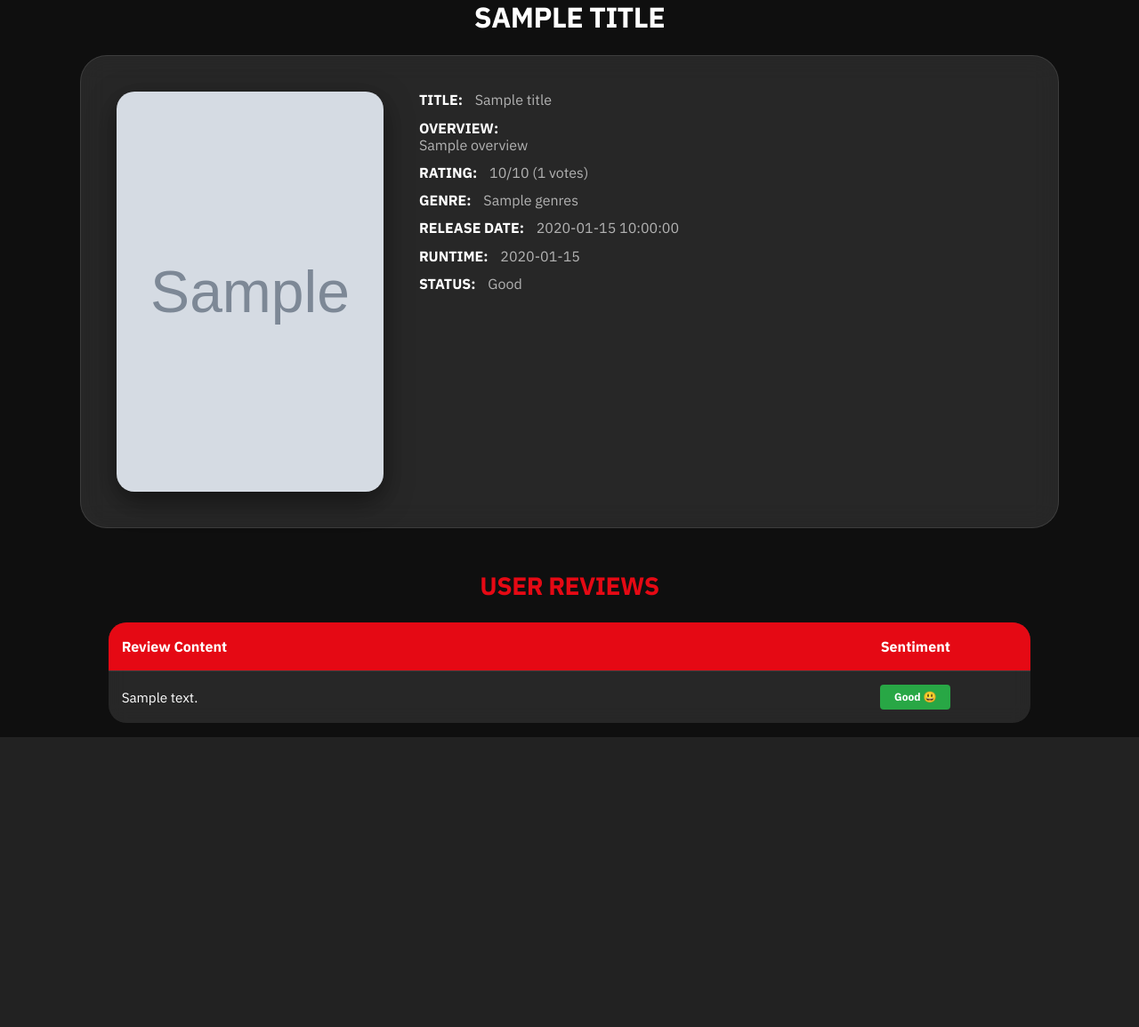
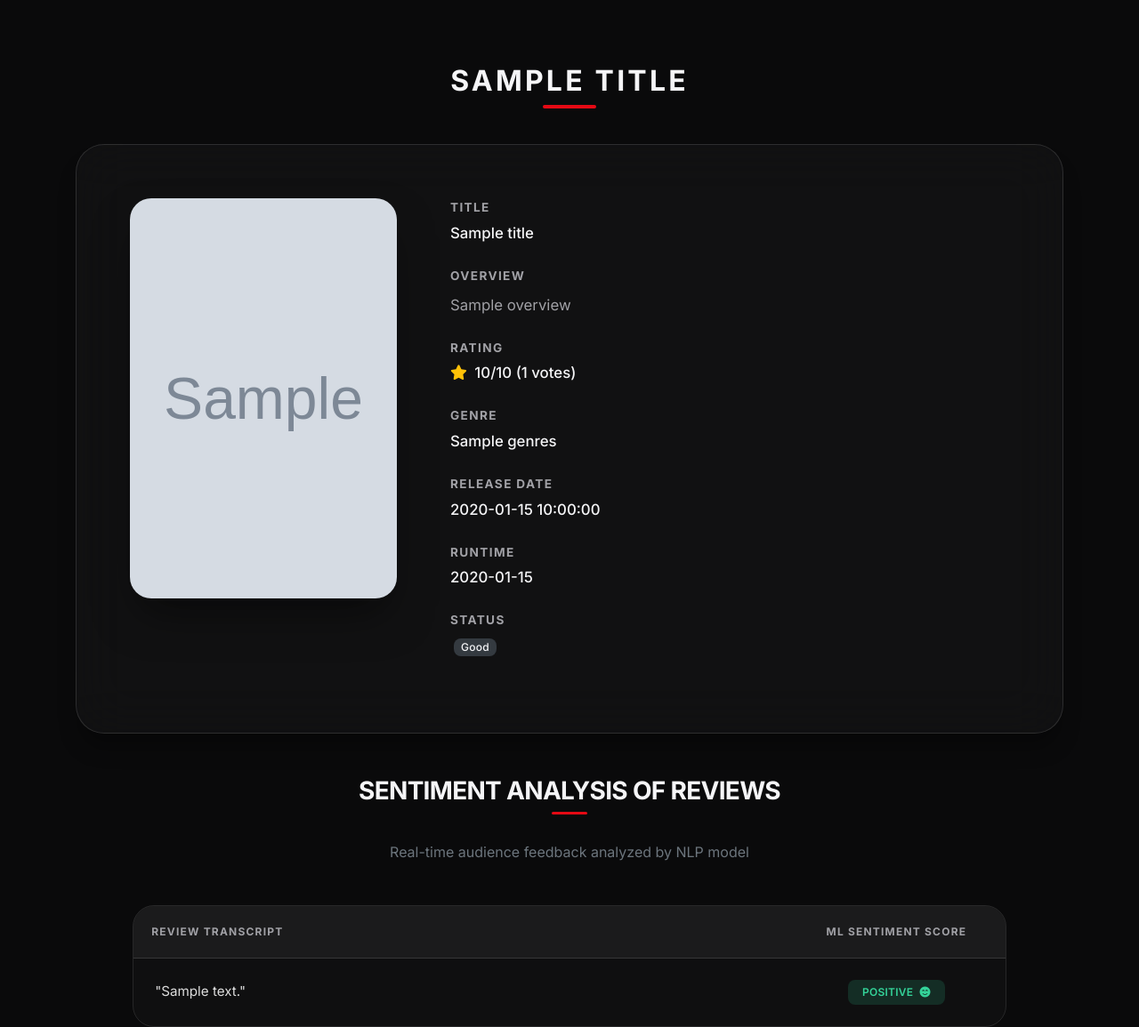
Before and after one commit to lightyagami/AIMRS, a Flask app: template templates/recommend.html in a window 1280 px wide. Shown: the whole page at 89% size. Before the commit the page ends 829 px from the top, so only its background shows below. Run offline with Flask 2, Linux system fonts and the light colour scheme; the template is opened without the code that fills it: most values are stand-ins (such as "Sample title", 1, 10 or a date in 2020); grey boxes marked "Sample" are stand-in pictures; parts of the project's set-up code (start-up, migrations or seed data) failed here and were passed over; some libraries are stand-ins or nearby versions.

Commit message:
tweak ui

```diff
--- a/static/style.css
+++ b/static/style.css
@@ -1,250 +1,335 @@
 :root {
   --primary-color: #e50914;
-  --bg-color: #0f0f0f;
-  --card-bg: rgba(255, 255, 255, 0.05);
-  --text-color: #ffffff;
-  --text-muted: #b3b3b3;
-  --glass-bg: rgba(255, 255, 255, 0.1);
-  --glass-border: rgba(255, 255, 255, 0.1);
+  --primary-hover: #ff1f2d;
+  --bg-color: #0a0a0b;
+  --card-bg: rgba(255, 255, 255, 0.03);
+  --text-color: #f5f5f7;
+  --text-muted: #a1a1a6;
+  --glass-bg: rgba(255, 255, 255, 0.08);
+  --glass-border: rgba(255, 255, 255, 0.12);
+  --accent-gradient: linear-gradient(135deg, #e50914 0%, #9b070e 100%);
+  --shadow-sm: 0 4px 6px -1px rgba(0, 0, 0, 0.1), 0 2px 4px -1px rgba(0, 0, 0, 0.06);
+  --shadow-lg: 0 20px 25px -5px rgba(0, 0, 0, 0.3), 0 10px 10px -5px rgba(0, 0, 0, 0.04);
 }
 
 body {
   background-color: var(--bg-color);
   color: var(--text-color);
-  font-family: 'IBM Plex Sans', sans-serif;
+  font-family: 'Inter', -apple-system, BlinkMacSystemFont, "Segoe UI", Roboto, Helvetica, Arial, sans-serif;
   margin: 0;
   padding: 0;
   overflow-x: hidden;
+  -webkit-font-smoothing: antialiased;
 }
 
 #content {
-  background: linear-gradient(rgba(15, 15, 15, 0.8), rgba(15, 15, 15, 0.9)), url("../static/image.jpg");
-  background-attachment: fixed;
-  background-size: cover;
+  background: radial-gradient(circle at top right, rgba(229, 9, 20, 0.05), transparent),
+              radial-gradient(circle at bottom left, rgba(229, 9, 20, 0.05), transparent),
+              var(--bg-color);
   min-height: 100vh;
 }
 
 h1, h2, h3, h4, h5 {
   font-weight: 700;
-  letter-spacing: -0.5px;
+  letter-spacing: -0.025em;
 }
 
 h1 {
-  color: var(--primary-color);
-  text-transform: uppercase;
-  margin-bottom: 2rem;
-  text-shadow: 0 4px 10px rgba(0, 0, 0, 0.5);
+  font-size: 3.5rem;
+  background: linear-gradient(to bottom, #ffffff 0%, #a1a1a6 100%);
+  -webkit-background-clip: text;
+  -webkit-text-fill-color: transparent;
+  margin-bottom: 1.5rem;
 }
 
 /* Search Container */
 .ml-container {
-  padding: 100px 20px;
+  padding: 120px 20px 60px;
   display: flex;
   flex-direction: column;
   align-items: center;
+  text-align: center;
+}
+
+.search-wrapper {
+  position: relative;
+  width: 100%;
+  max-width: 700px;
+  margin-top: 2rem;
 }
 
 #autoComplete {
-  background-color: var(--glass-bg) !important;
-  backdrop-filter: blur(10px);
+  background: var(--glass-bg) !important;
+  backdrop-filter: blur(20px);
+  -webkit-backdrop-filter: blur(20px);
   border: 1px solid var(--glass-border) !important;
   color: white !important;
-  border-radius: 30px !important;
-  padding: 15px 25px !important;
-  font-size: 1.1rem !important;
+  border-radius: 16px !important;
+  padding: 20px 30px !important;
+  font-size: 1.2rem !important;
   width: 100% !important;
-  max-width: 600px;
-  transition: all 0.3s ease;
+  transition: all 0.4s cubic-bezier(0.4, 0, 0.2, 1) !important;
+  box-shadow: var(--shadow-lg);
 }
 
 #autoComplete:focus {
-  background-color: rgba(255, 255, 255, 0.15) !important;
-  box-shadow: 0 0 20px rgba(229, 9, 20, 0.2);
+  background: rgba(255, 255, 255, 0.12) !important;
+  border-color: rgba(229, 9, 20, 0.5) !important;
+  box-shadow: 0 0 0 4px rgba(229, 9, 20, 0.15), var(--shadow-lg);
+  transform: translateY(-2px);
 }
 
 .movie-button {
-  background-color: var(--primary-color) !important;
+  background: var(--accent-gradient) !important;
   border: none !important;
-  border-radius: 30px !important;
-  padding: 12px 40px !important;
+  border-radius: 12px !important;
+  padding: 14px 48px !important;
   font-weight: 600 !important;
-  text-transform: uppercase;
-  letter-spacing: 1px;
-  transition: transform 0.2s ease, box-shadow 0.2s ease !important;
-  margin-top: 20px;
+  font-size: 1.1rem !important;
+  transition: all 0.3s cubic-bezier(0.4, 0, 0.2, 1) !important;
+  margin-top: 30px;
+  box-shadow: 0 4px 15px rgba(229, 9, 20, 0.3) !important;
 }
 
 .movie-button:hover:not(:disabled) {
-  transform: translateY(-2px);
-  box-shadow: 0 5px 15px rgba(229, 9, 20, 0.4) !important;
+  transform: translateY(-3px) scale(1.02);
+  box-shadow: 0 8px 25px rgba(229, 9, 20, 0.4) !important;
+}
+
+.movie-button:active:not(:disabled) {
+  transform: translateY(0);
 }
 
 /* Movie Details Section */
 #mcontent {
   display: flex;
-  gap: 40px;
-  padding: 40px;
-  background: var(--glass-bg);
-  backdrop-filter: blur(15px);
-  border-radius: 30px;
+  gap: 60px;
+  padding: 60px;
+  background: rgba(255, 255, 255, 0.03);
+  backdrop-filter: blur(30px);
+  -webkit-backdrop-filter: blur(30px);
+  border-radius: 32px;
   border: 1px solid var(--glass-border);
-  margin: 20px auto;
-  max-width: 1100px;
+  margin: 40px auto;
+  max-width: 1200px;
+  box-shadow: var(--shadow-lg);
 }
 
 .poster {
-  border-radius: 20px;
-  box-shadow: 0 10px 30px rgba(0, 0, 0, 0.5);
-  transition: transform 0.3s ease;
+  border-radius: 24px;
+  box-shadow: 0 25px 50px -12px rgba(0, 0, 0, 0.5);
+  transition: all 0.5s cubic-bezier(0.4, 0, 0.2, 1);
 }
 
 .poster:hover {
-  transform: scale(1.02);
+  transform: scale(1.03) rotate(1deg);
+}
+
+#details {
+  display: flex;
+  flex-direction: column;
+  justify-content: center;
 }
 
 #details h6 {
-  font-size: 1rem;
-  margin-bottom: 12px;
-  color: var(--text-muted);
+  font-size: 1.05rem;
+  margin-bottom: 1.5rem;
+  line-height: 1.6;
 }
 
-#details h6 strong, #details h6 b {
-  color: white;
-  margin-right: 10px;
+#details h6 strong {
+  color: var(--text-muted);
+  font-size: 0.85rem;
+  text-transform: uppercase;
+  letter-spacing: 0.1em;
+  display: block;
+  margin-bottom: 4px;
 }
 
-/* Cards */
+#details h6 span, #details h6:not(#overview) {
+  color: var(--text-color);
+  font-weight: 500;
+}
+
+/* Cards Grid */
 .movie-content {
   display: grid;
-  grid-template-columns: repeat(auto-fill, minmax(200px, 1fr));
-  gap: 30px;
-  padding: 40px;
+  grid-template-columns: repeat(auto-fill, minmax(220px, 1fr));
+  gap: 32px;
+  padding: 20px 0;
 }
 
 .card {
   background: var(--card-bg) !important;
   border: 1px solid var(--glass-border) !important;
-  border-radius: 20px !important;
+  border-radius: 24px !important;
   overflow: hidden;
-  transition: all 0.3s ease !important;
-  backdrop-filter: blur(5px);
+  transition: all 0.4s cubic-bezier(0.4, 0, 0.2, 1) !important;
+  cursor: pointer;
 }
 
 .card:hover {
-  transform: translateY(-10px);
-  background: rgba(255, 255, 255, 0.1) !important;
-  border-color: var(--primary-color) !important;
+  transform: translateY(-12px);
+  background: rgba(255, 255, 255, 0.08) !important;
+  border-color: rgba(229, 9, 20, 0.4) !important;
+  box-shadow: 0 20px 40px rgba(0, 0, 0, 0.4);
 }
 
 .card-img-top {
   border-radius: 0 !important;
+  transition: transform 0.6s ease;
+}
+
+.card:hover .card-img-top {
+  transform: scale(1.05);
 }
 
 .card-body {
-  padding: 15px !important;
-  text-align: center;
+  padding: 20px !important;
+  background: linear-gradient(to top, rgba(0,0,0,0.8), transparent);
 }
 
 .card-title {
-  font-size: 1rem !important;
+  font-size: 1.1rem !important;
   font-weight: 600 !important;
-  margin: 0 !important;
+  margin-bottom: 4px !important;
   color: white !important;
 }
 
-/* Tables */
+/* Table Refinement */
+.table-responsive {
+  border-radius: 24px;
+  overflow: hidden;
+  border: 1px solid var(--glass-border);
+}
+
 .table {
-  background: var(--glass-bg);
-  backdrop-filter: blur(10px);
-  border-radius: 20px;
-  overflow: hidden;
-  border: none !important;
+  background: rgba(255, 255, 255, 0.02);
+  margin-bottom: 0;
 }
 
 .table thead th {
-  background: var(--primary-color);
+  background: rgba(255, 255, 255, 0.05);
+  color: var(--text-muted);
+  text-transform: uppercase;
+  font-size: 0.75rem;
+  letter-spacing: 0.1em;
   border: none !important;
-  padding: 15px !important;
+  padding: 20px !important;
 }
 
 .table td {
   border-color: var(--glass-border) !important;
-  padding: 15px !important;
-  vertical-align: middle !important;
+  padding: 24px !important;
+}
+
+.badge {
+  border-radius: 8px;
+  font-weight: 600;
+  letter-spacing: 0.02em;
+}
+
+.badge-success {
+  background-color: rgba(52, 211, 153, 0.15) !important;
+  color: #34d399 !important;
+}
+
+.badge-danger {
+  background-color: rgba(248, 113, 113, 0.15) !important;
+  color: #f87171 !important;
 }
 
 /* Loader */
 #loader {
   display: none;
   position: fixed;
-  top: 0;
-  left: 0;
-  width: 100%;
-  height: 100%;
-  background: rgba(0, 0, 0, 0.8);
-  backdrop-filter: blur(5px);
+  inset: 0;
+  background: rgba(10, 10, 11, 0.8);
+  backdrop-filter: blur(12px);
   z-index: 1000;
   justify-content: center;
   align-items: center;
 }
 
-.fail {
-  display: none;
+/* Modal Styling */
+.modal-content {
+  background: #121214 !important;
+  border: 1px solid var(--glass-border) !important;
+  border-radius: 32px !important;
+  box-shadow: var(--shadow-lg);
 }
 
-/* Autocomplete styling */
+.modal-header {
+  border-bottom: 1px solid var(--glass-border) !important;
+  padding: 24px 32px !important;
+}
+
+.modal-body {
+  padding: 32px !important;
+}
+
+/* Autocomplete Customization */
 #food_list {
-  background-color: #1a1a1a;
+  background: #1a1a1c;
   border: 1px solid var(--glass-border);
-  border-radius: 15px;
-  list-style: none;
-  padding: 10px;
-  margin-top: 10px;
-  max-width: 600px;
-  width: 100%;
-  position: absolute;
-  z-index: 100;
-  box-shadow: 0 10px 25px rgba(0,0,0,0.5);
+  border-radius: 16px;
+  box-shadow: var(--shadow-lg);
+  margin-top: 8px;
+  overflow: hidden;
 }
 
 #food_list li {
-  padding: 12px 20px;
-  cursor: pointer;
-  border-radius: 10px;
-  transition: all 0.2s ease;
+  padding: 14px 20px;
+  font-weight: 500;
   color: var(--text-muted);
 }
 
 #food_list li:hover {
-  background-color: var(--primary-color);
+  background: rgba(229, 9, 20, 0.1);
   color: white;
 }
 
-#food_list li mark {
-  background-color: transparent;
-  color: white;
-  font-weight: 700;
+/* Sections */
+.section-title {
+  position: relative;
+  display: inline-block;
+  margin-bottom: 40px;
 }
 
-/* Responsiveness */
-@media (max-width: 768px) {
+.section-title::after {
+  content: '';
+  position: absolute;
+  bottom: -10px;
+  left: 50%;
+  transform: translateX(-50%);
+  width: 40px;
+  height: 3px;
+  background: var(--primary-color);
+  border-radius: 2px;
+}
+
+/* Scrollbar */
+::-webkit-scrollbar {
+  width: 8px;
+}
+::-webkit-scrollbar-track {
+  background: var(--bg-color);
+}
+::-webkit-scrollbar-thumb {
+  background: #333;
+  border-radius: 10px;
+}
+::-webkit-scrollbar-thumb:hover {
+  background: #444;
+}
+
+@media (max-width: 992px) {
   #mcontent {
     flex-direction: column;
-    padding: 20px;
-    align-items: center;
-    text-align: center;
+    gap: 40px;
+    padding: 30px;
   }
-
-  .poster-lg {
-    display: none;
-  }
-
-  .poster-sm {
-    display: block !important;
-  }
-
-  .movie-content {
-    grid-template-columns: repeat(auto-fill, minmax(150px, 1fr));
-    padding: 20px;
-  }
+  .poster-lg { display: none; }
+  .poster-sm { display: block !important; }
+  h1 { font-size: 2.5rem; }
 }
--- a/templates/recommend.html
+++ b/templates/recommend.html
@@ -4,22 +4,25 @@
   <meta charset="UTF-8">
   <meta name="viewport" content="width=device-width, initial-scale=1, shrink-to-fit=no">
   <!-- Google Fonts -->
-  <link href="https://fonts.googleapis.com/css2?family=IBM+Plex+Sans:wght@400;600;700&display=swap" rel="stylesheet">
+  <link rel="preconnect" href="https://fonts.googleapis.com">
+  <link rel="preconnect" href="https://fonts.gstatic.com" crossorigin>
+  <link href="https://fonts.googleapis.com/css2?family=Inter:wght@400;500;600;700&display=swap" rel="stylesheet">
   <!-- Font Awesome -->
-  <link rel="stylesheet" href="https://cdnjs.cloudflare.com/ajax/libs/font-awesome/4.7.0/css/font-awesome.min.css">
+  <link rel="stylesheet" href="https://cdnjs.cloudflare.com/ajax/libs/font-awesome/6.0.0/css/all.min.css">
   <!-- Bootstrap -->
-  <link rel="stylesheet" href="https://maxcdn.bootstrapcdn.com/bootstrap/4.0.0/css/bootstrap.min.css" integrity="sha384-Gn5384xqQ1aoWXA+058RXPxPg6fy4IWvTNh0E263XmFcJlSAwiGgFAW/dAiS6JXm" crossorigin="anonymous">
+  <link rel="stylesheet" href="https://maxcdn.bootstrapcdn.com/bootstrap/4.0.0/css/bootstrap.min.css">
   <link rel="stylesheet" type="text/css" href="{{ url_for('static',filename='style.css') }}">
 </head>
 
 <body>
-  <div class="results">
+  <div class="results mt-5 pt-4">
     <center>
-      <h2 id="name" class="text-uppercase mb-4">{{title}}</h2>
+      <h2 id="name" class="text-uppercase mb-2" style="letter-spacing: 0.1em; font-weight: 800;">{{title}}</h2>
+      <div style="width: 60px; height: 4px; background: var(--primary-color); border-radius: 2px; margin-bottom: 40px;"></div>
     </center>
   </div>
 
-  <div id="mycontent">
+  <div id="mycontent" class="container">
     <div id="mcontent">
       <div class="poster-lg">
         <img class="poster" height="450" width="300" src="{{poster}}" alt="{{title}}">
@@ -28,13 +31,13 @@
         <img class="poster" height="400" width="250" src="{{poster}}" alt="{{title}}">
       </div>
       <div id="details">
-        <h6 id="title"><strong>TITLE:</strong> {{title}}</h6>
-        <h6 id="overview" style="max-width: 90%;"><strong>OVERVIEW:</strong><br><span style="color: var(--text-muted);">{{overview}}</span></h6>
-        <h6 id="vote_average"><strong>RATING:</strong> {{vote_average}}/10 ({{vote_count}} votes)</h6>
-        <h6 id="genres"><strong>GENRE:</strong> {{genres}}</h6>
-        <h6 id="date"><strong>RELEASE DATE:</strong> {{release_date}}</h6>
-        <h6 id="runtime"><strong>RUNTIME:</strong> {{runtime}}</h6>
-        <h6 id="status"><strong>STATUS:</strong> {{status}}</h6>
+        <h6 id="title"><strong>Title</strong> {{title}}</h6>
+        <h6 id="overview"><strong>Overview</strong><span style="color: var(--text-muted); font-weight: 400; display: block; margin-top: 8px;">{{overview}}</span></h6>
+        <h6 id="vote_average"><strong>Rating</strong> <i class="fa fa-star text-warning mr-1"></i> {{vote_average}}/10 ({{vote_count}} votes)</h6>
+        <h6 id="genres"><strong>Genre</strong> {{genres}}</h6>
+        <h6 id="date"><strong>Release Date</strong> {{release_date}}</h6>
+        <h6 id="runtime"><strong>Runtime</strong> {{runtime}}</h6>
+        <h6 id="status"><strong>Status</strong> <span class="badge badge-dark px-2 py-1 ml-1" style="font-size: 0.75rem;">{{status}}</span></h6>
       </div>
     </div>
   </div>
@@ -42,23 +45,27 @@
   {% for name, details in cast_details.items() %}
   <div class="modal fade" id="{{details[0]}}" tabindex="-1" role="dialog" aria-hidden="true">
     <div class="modal-dialog modal-lg modal-dialog-centered" role="document">
-      <div class="modal-content" style="background-color: #1a1a1a; color: white; border: 1px solid var(--glass-border); border-radius: 20px;">
-        <div class="modal-header" style="border-bottom: 1px solid var(--glass-border);">
-          <h5 class="modal-title">{{name}}</h5>
+      <div class="modal-content">
+        <div class="modal-header">
+          <h5 class="modal-title font-weight-bold">{{name}}</h5>
           <button type="button" class="close" data-dismiss="modal" aria-label="Close">
             <span aria-hidden="true" style="color: white">&times;</span>
           </button>
         </div>
         <div class="modal-body">
           <div class="row">
-            <div class="col-md-4">
-              <img class="profile-pic img-fluid" src="{{details[1]}}" alt="{{name}}" style="border-radius: 15px; box-shadow: 0 5px 15px rgba(0,0,0,0.5);">
+            <div class="col-md-5">
+              <img class="profile-pic img-fluid" src="{{details[1]}}" alt="{{name}}" style="border-radius: 20px; box-shadow: 0 10px 30px rgba(0,0,0,0.5);">
             </div>
-            <div class="col-md-8">
-              <p><strong>Birthday:</strong> {{details[2]}}</p>
-              <p><strong>Place of Birth:</strong> {{details[3]}}</p>
-              <p><strong>Biography:</strong></p>
-              <p style="color: var(--text-muted); max-height: 300px; overflow-y: auto;">{{details[4]}}</p>
+            <div class="col-md-7">
+              <div class="mb-3">
+                <span class="text-muted text-uppercase" style="font-size: 0.75rem; letter-spacing: 0.1em; font-weight: 600;">Personal Details</span>
+              </div>
+              <p><strong><i class="fa fa-birthday-cake mr-2 text-muted"></i> Birthday:</strong> {{details[2]}}</p>
+              <p><strong><i class="fa fa-map-marker-alt mr-2 text-muted"></i> Place of Birth:</strong> {{details[3]}}</p>
+              <hr style="border-color: var(--glass-border);">
+              <p class="font-weight-bold text-uppercase mb-2" style="font-size: 0.75rem; letter-spacing: 0.1em;">Biography</p>
+              <p style="color: var(--text-muted); max-height: 250px; overflow-y: auto; font-size: 0.95rem; line-height: 1.6;">{{details[4]}}</p>
             </div>
           </div>
         </div>
@@ -68,18 +75,18 @@
   {% endfor %}
 
   {% if casts|length > 1 %}
-  <div class="container-fluid mt-5">
+  <div class="container-fluid mt-5 px-md-5">
     <center>
-      <h3 class="text-uppercase" style="color: var(--primary-color);">Top Cast</h3>
-      <p class="text-muted">(Click on the cast to know more)</p>
+      <h3 class="section-title text-uppercase">Lead Cast</h3>
+      <p class="text-muted">Ensemble that brought the story to life</p>
     </center>
-    <div class="movie-content">
+    <div class="movie-content mt-4">
       {% for name, details in casts.items() %}
-      <div class="castcard card" title="Click to know more about {{name}}" data-toggle="modal" data-target="#{{details[0]}}">
+      <div class="castcard card" title="View Biography" data-toggle="modal" data-target="#{{details[0]}}">
         <img class="card-img-top cast-img" src="{{details[2]}}" alt="{{name}}">
         <div class="card-body">
-          <h5 class="card-title">{{name}}</h5>
-          <p class="card-text text-muted" style="font-size: 0.9rem;">{{details[1]}}</p>
+          <h5 class="card-title text-center">{{name}}</h5>
+          <p class="card-text text-center text-muted" style="font-size: 0.85rem; font-weight: 500;">{{details[1]}}</p>
         </div>
       </div>
       {% endfor %}
@@ -87,30 +94,31 @@
   </div>
   {% endif %}
 
-  <div class="container-fluid mt-5">
+  <div class="container-fluid mt-5 px-md-5">
     {% if reviews %}
     <center>
-      <h3 class="text-uppercase" style="color: var(--primary-color);">User Reviews</h3>
+      <h3 class="section-title text-uppercase">Sentiment Analysis of Reviews</h3>
+      <p class="text-muted">Real-time audience feedback analyzed by NLP model</p>
     </center>
-    <div class="row justify-content-center mt-4">
-      <div class="col-md-10">
-        <div class="table-responsive">
+    <div class="row justify-content-center mt-5">
+      <div class="col-lg-10">
+        <div class="table-responsive shadow-lg">
           <table class="table text-white">
             <thead>
               <tr>
-                <th scope="col" style="width: 75%">Review Content</th>
-                <th scope="col" class="text-center">Sentiment</th>
+                <th scope="col" style="width: 75%">Review Transcript</th>
+                <th scope="col" class="text-center">ML Sentiment Score</th>
               </tr>
             </thead>
             <tbody>
               {% for review, status in reviews.items() %}
               <tr>
-                <td style="font-size: 0.95rem; line-height: 1.6;">{{review}}</td>
+                <td style="font-size: 0.95rem; line-height: 1.7; color: #ddd;">"{{review}}"</td>
                 <td class="text-center">
                   {% if status =='Good' %}
-                  <span class="badge badge-success px-3 py-2">Good &#128515;</span>
+                  <span class="badge badge-success px-3 py-2">POSITIVE <i class="fa fa-smile-beam ml-1"></i></span>
                   {% else %}
-                  <span class="badge badge-danger px-3 py-2">Bad &#128534;</span>
+                  <span class="badge badge-danger px-3 py-2">NEGATIVE <i class="fa fa-frown ml-1"></i></span>
                   {% endif %}
                 </td>
               </tr>
@@ -122,23 +130,24 @@
     </div>
     {% else %}
     <center>
-      <h3 class="mt-5">No reviews available for this movie yet.</h3>
+      <h3 class="mt-5 text-muted">Insufficient review data for this title.</h3>
     </center>
     {% endif %}
   </div>
 
   {% if movie_cards|length > 1 %}
-  <div class="container-fluid mt-5 mb-5">
+  <div class="container-fluid mt-5 mb-5 px-md-5">
     <center>
-      <h3 class="text-uppercase" style="color: var(--primary-color);">Recommended for You</h3>
-      <p class="text-muted">(Click any movie to see details)</p>
+      <h3 class="section-title text-uppercase">Cinematic Discoveries</h3>
+      <p class="text-muted">Selected via Content-Based Filtering algorithm</p>
     </center>
-    <div class="movie-content">
+    <div class="movie-content mt-4">
       {% for poster, title in movie_cards.items() %}
-      <div class="card" title="{{title}}" data-movie-id="{{poster.split('/')[-1].split('.')[0]}}" onclick="recommendcard(this)">
+      <div class="card" title="{{title}}" onclick="recommendcard(this)">
         <img class="card-img-top" src="{{poster}}" alt="{{title}}">
         <div class="card-body">
-          <h5 class="card-title">{{title|title}}</h5>
+          <h5 class="card-title text-center">{{title|title}}</h5>
+          <p class="text-muted text-center mb-0" style="font-size: 0.75rem;">VIEW DETAILS</p>
         </div>
       </div>
       {% endfor %}
```
Also changed, not shown: templates/home.html (+30 -21 lines).
